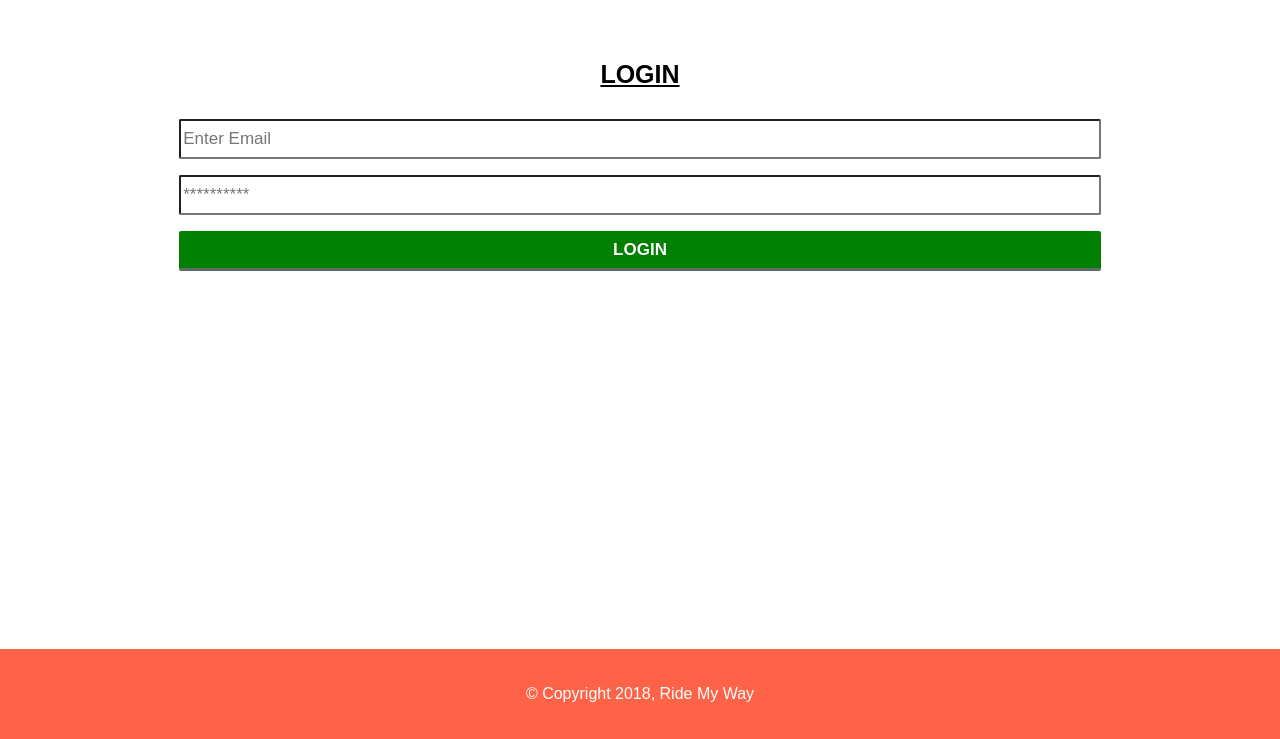
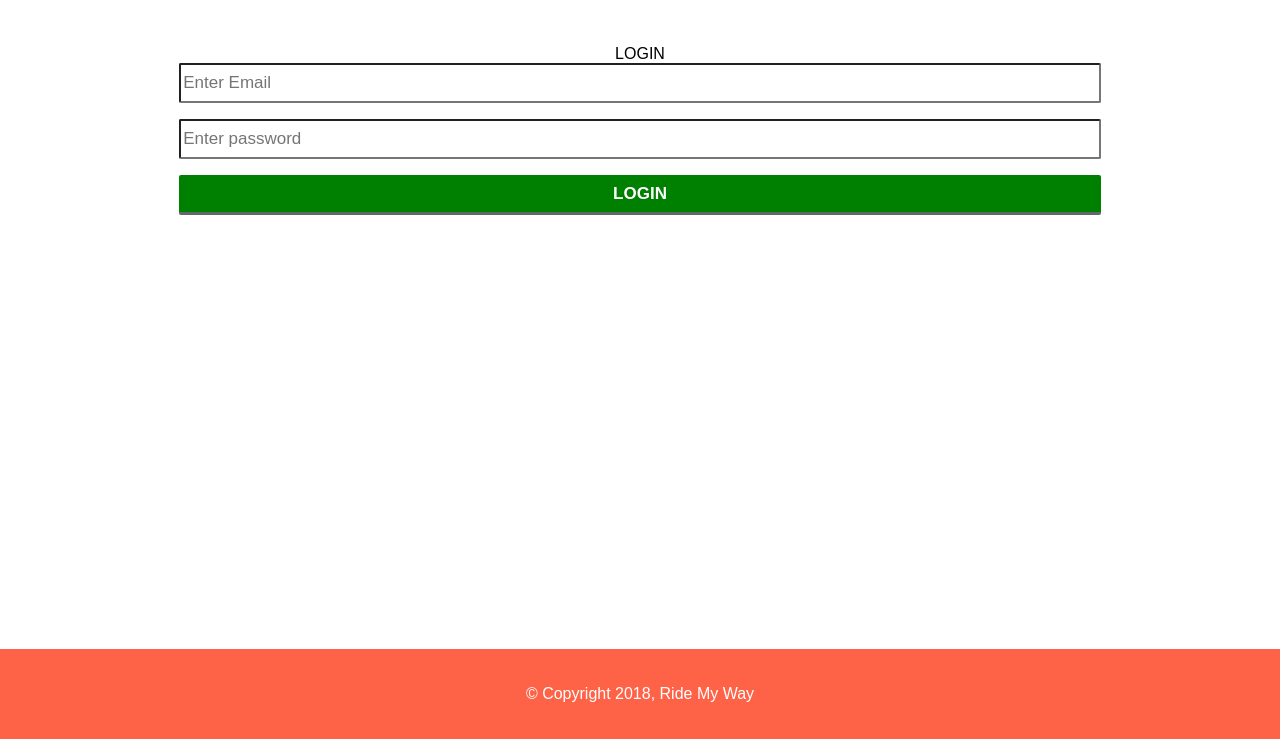
Before and after one commit to evamaina/Ride-my-way, a plain HTML site: page UI/login.html in a window 1280 px wide. Shown: the part 61-800 px from the top of the page. Drawn offline with Linux system fonts and the light colour scheme.

Commit message:
[Finishes #158421521]remove repeated fields

```diff
--- a/UI/login.html
+++ b/UI/login.html
@@ -13,11 +13,11 @@
 	</div>
 
 	<div class="form_container" id="login">
-		<p class="form_heading" id="loginHeader">LOGIN</p>
+		<class="form_heading" id="loginHeader">LOGIN
 		<form method="post" action="">
-		<p><input type="email" placeholder="Enter Email" required="required"></p>
-		<p><input type="password" placeholder="**********" required="required"></p>
-		<p><input type="submit" value="LOGIN"></p>
+		<input type="email" placeholder="Enter Email" required="required"></p>
+		<input type="password" placeholder="Enter password" required="required"></p>
+		<input type="submit" value="LOGIN">
 		</form>
 	</div>
 
```
